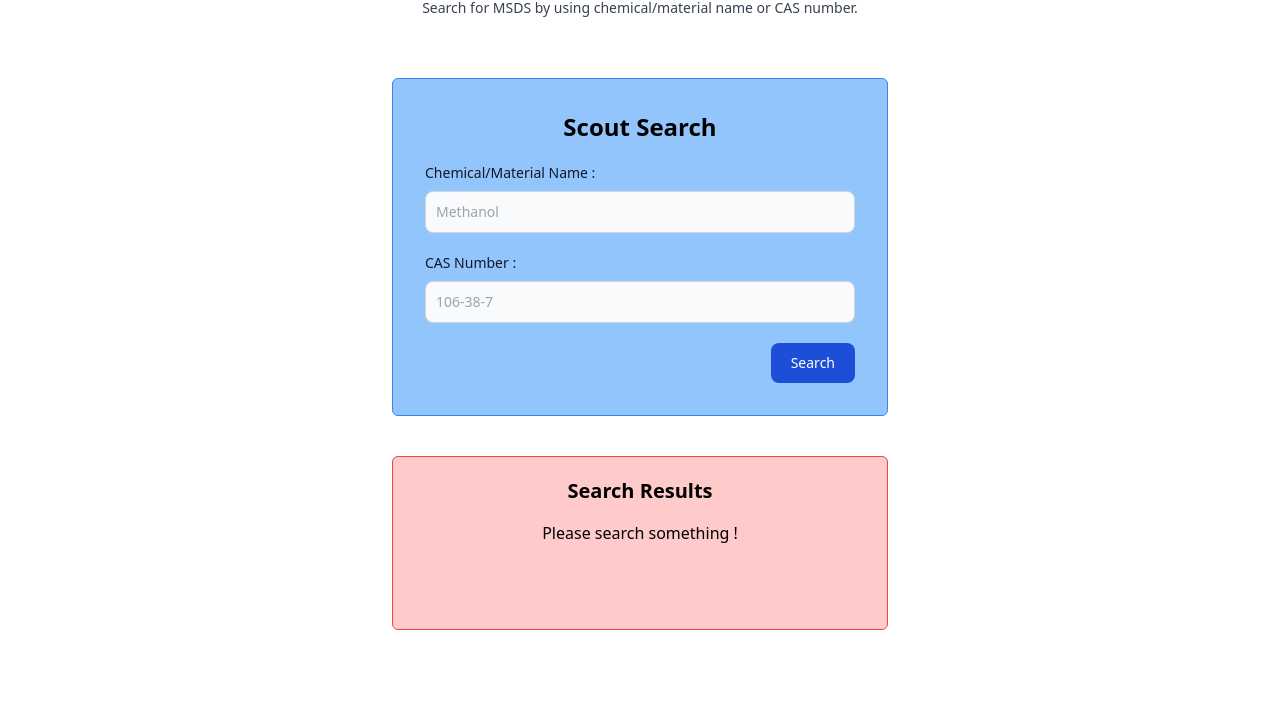
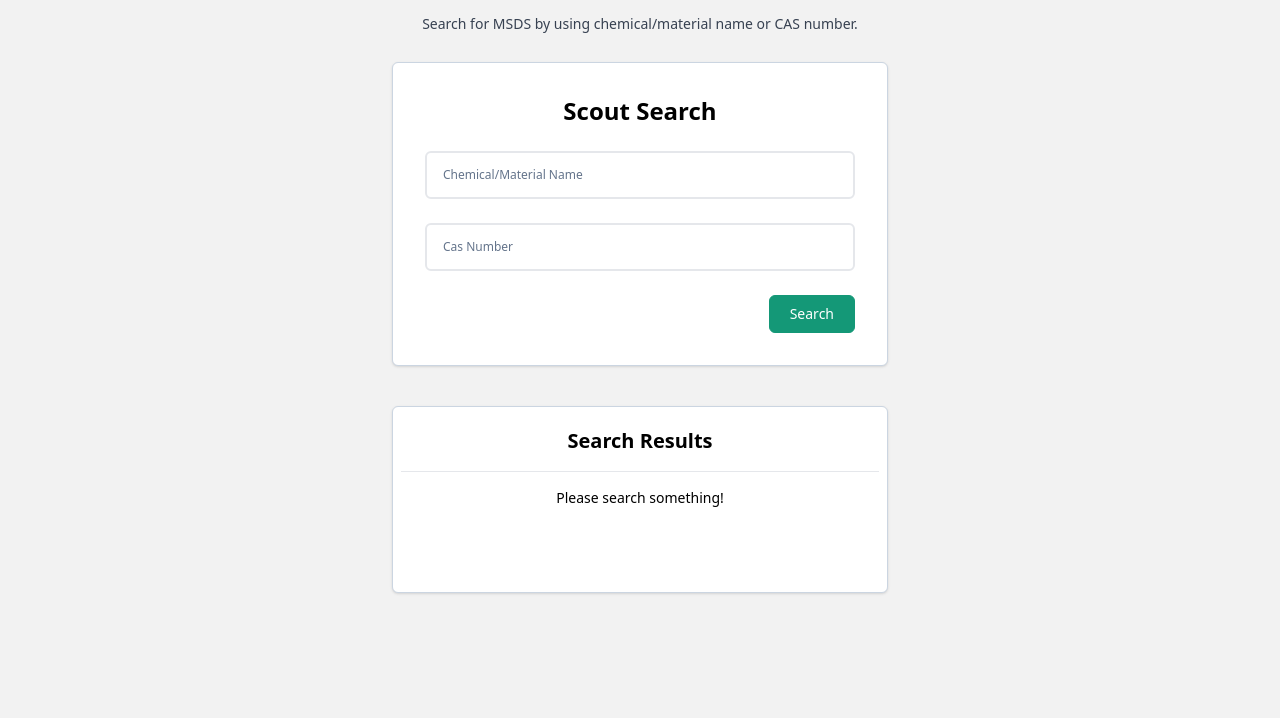
Before and after one commit to IDayanandJagtap/scout-ui, a plain HTML site: page index.html in a window 1280 px wide. Shown: the part 82-800 px from the top of the page. Drawn offline with nearby package versions, Linux system fonts and the light colour scheme.

Commit message:
Redesign UI to match platform styles

```diff
--- a/index.html
+++ b/index.html
@@ -4,9 +4,9 @@
 <head>
     <meta charset="UTF-8">
     <meta name="viewport" content="width=device-width, initial-scale=1.0">
-    <!-- <link href="https://cdnjs.cloudflare.com/ajax/libs/flowbite/2.3.0/flowbite.min.css" rel="stylesheet" /> -->
+    <link rel="shortcut icon" href="/assets/favicon.ico" type="image/x-icon">
     <script src="https://cdn.tailwindcss.com"></script>
-    <title>Scout</title>
+    <title>Scout | Viridium</title>
 
     <style>
         * {
@@ -14,8 +14,13 @@
             scroll-behavior: smooth;
         }
 
+        input:valid {
+            background-color: white;
+            /* Ensure the background color remains white when input has a value and loses focus */
+        }
+
         .response-link {
-            border: .5px solid #777;
+            border: .5px solid #b4b4b4;
             padding: 5px;
             margin-top: 10px;
             border-radius: 6px;
@@ -23,54 +28,65 @@
     </style>
 </head>
 
-<body>
+<body class="bg-[#f2f2f2]">
 
-    <div class="my-4 text-center p-4 lg:p-0">
-        <h1 class="text-4xl lg:text-5xl font-bold mb-4">SCOUT</h1>
+    <header class="w-full flex items-center sticky top-0 z-10 gap-2 bg-white shadow-md py-2 px-3">
+        <img class="w-12" src="./assets/headerLogo.png" alt="Viridium logo">
+        <h1 class="text-3xl font-bold ">SCOUT</h1>
+    </header>
+
+    <div class="mt-8 mb-2 text-center p-4 lg:p-0">
         <p class="text-sm text-gray-700">Search for MSDS by using chemical/material name or CAS number.</p>
     </div>
 
-    <div class="w-full flex justify-center p-5 mt-4 gap-8 lg:mt-10 ">
+    <div class="w-full flex justify-center p-5 gap-8">
         <!-- Form and response section -->
         <section class="w-full lg:w-2/5 flex flex-col justify-center lg:justify-start">
+
             <!-- Form -->
-            <form class=" mx-auto w-full bg-blue-300 border border-blue-500 p-8 rounded-md shadow-slate-900"
+            <form class=" mx-auto w-full text-sm bg-white border border-slate-300  p-8 rounded-md shadow"
                 onsubmit="handleOnFormSubmit(event)">
-                <h1 class="text-2xl text-center font-bold mb-5 ">Scout Search</h1>
-                <div class="mb-5">
-                    <label for="chemicalName" class="block mb-2 text-sm font-medium text-gray-900 ">Chemical/Material
-                        Name :
+                <h1 class="text-2xl text-center font-semibold mb-5 ">Scout Search</h1>
+
+                <!-- Name -->
+                <div class="relative my-6 group ">
+                    <input type="text" id="chemicalName" placeholder="Methanol"
+                        class="peer placeholder-transparent  border-2 rounded-md w-full p-3 outline-none focus:border-[#149877]" />
+                    <label id="chemicalName"
+                        class="px-1.5 bg-white text-slate-500 text-xs absolute left-3 -top-[0.01rem] transform -translate-y-1/2 transition-all duration-300 peer-placeholder-shown:top-1/2 peer-placeholder-shown:text-xs peer-focus:-top-[0.01rem] peer-focus:text-[#149877] peer-focus:text-xs">
+                        Chemical/Material Name
                     </label>
-                    <input type="text" id="chemicalName"
-                        class="bg-gray-50 border border-gray-300 text-gray-900 text-sm rounded-lg outline-none focus:border-blue-500 block w-full p-2.5"
-                        placeholder="Methanol" />
-                </div>
-                <div class="mb-5">
-                    <label for="casNumber" class="block mb-2 text-sm font-medium text-gray-900">CAS
-                        Number :
-                    </label>
-                    <input type="text" id="casNumber"
-                        class="bg-gray-50 border border-gray-300 text-gray-900 text-sm rounded-lg outline-none focus:border-blue-500 block w-full p-2.5 "
-                        placeholder="106-38-7" />
                 </div>
 
+                <!-- Cas number -->
+                <div class="relative my-6 group ">
+                    <input type="text" id="casNumber" placeholder="106-38-7"
+                        class="peer placeholder-transparent bg-white border-2 rounded-md w-full p-3 outline-none focus:border-[#149877]" />
+                    <label id="casNumber"
+                        class="px-1.5 bg-white text-slate-500 text-xs absolute left-3 -top-[0.01rem] transform -translate-y-1/2 transition-all duration-300 peer-placeholder-shown:top-1/2 peer-placeholder-shown:text-xs peer-focus:-top-[0.01rem] peer-focus:text-[#149877] peer-focus:text-xs">
+                        Cas Number
+                    </label>
+                </div>
 
+                <!-- Submit button -->
                 <div class="flex justify-end">
                     <button type="submit" id="searchBtn"
-                        class="text-white bg-blue-700 hover:bg-blue-800 focus:ring-4 focus:outline-none focus:ring-blue-300 font-medium rounded-lg text-sm w-full sm:w-auto px-5 py-2.5 text-center dark:bg-blue-600 dark:hover:bg-blue-700 dark:focus:ring-blue-800">
+                        class="text-white bg-[#149877] hover:bg-transparent hover:text-[#149877] border border-[#149877] rounded-md text-sm w-full sm:w-auto px-5 py-2 text-center">
                         Search
                     </button>
                 </div>
 
 
+
             </form>
 
             <!-- Response -->
-            <section class="w-full max-h-fit mt-10 px-2 py-5 bg-red-200 border border-red-500 rounded-md">
-                <h1 class="text-xl text-center font-bold">Search Results</h1>
+            <section class="w-full max-h-fit mt-10 px-2 py-5 bg-white border border-slate-300 shadow rounded-md">
+                <h1 class="text-xl mb-4 text-center font-semibold">Search Results</h1>
+                <hr>
 
                 <!-- Show while search is going on -->
-                <p class="text-center my-4" id="searchingState">Please search something !</p>
+                <p class="text-center text-sm my-4" id="searchingState">Please search something!</p>
 
                 <!-- Show verified results -->
                 <div id="verifiedResults"
@@ -90,7 +106,7 @@
         </section>
 
         <!-- PDF Viewer section -->
-        <section class="w-0 lg:w-3/5 h-fit-content hidden rounded-lg " id="viewPdfContainer">
+        <section class="w-0 lg:w-3/5 h-fit-content hidden  rounded-lg " id="viewPdfContainer">
             <!-- <h1 class=" text-center font-bold text-2xl my-2">Preview </h1> -->
 
             <!-- PDF FRAME -->
@@ -100,10 +116,10 @@
             <div class="flex justify-end items-center p-2">
                 <div>
                     <button
-                        class="py-2 px-4 mx-2 border border-red-500 bg-red-500 text-white rounded-lg hover:bg-red-600"
+                        class="py-1.5 px-5 mx-2 border border-[#149877] text-[#149877] rounded-md hover:text-white hover:bg-[#149877]"
                         onclick="closePdfViewer()">Close</button>
                     <button id="addToBuilderBtn" disabled=true
-                        class="py-2 px-4 border border-blue-500 bg-blue-500 text-white rounded-lg cursor-not-allowed">Add</button>
+                        class="py-1.5 px-5 border border-[#149877] bg-[#149877] text-white rounded-md cursor-not-allowed">Add</button>
                 </div>
 
             </div>
--- a/script.js
+++ b/script.js
@@ -11,7 +11,8 @@ const searchBtn = document.getElementById("searchBtn");
 const isMobileUser = window.innerWidth < 768;
 
 // API (azure) URL
-const BASE_API_URL = "https://scout-api.azurewebsites.net/";
+// const BASE_API_URL = "https://scout-api.azurewebsites.net/";
+const BASE_API_URL = "https://viridium-scout.azurewebsites.net/";
 
 // Display the search results
 const displayResults = (results) => {
@@ -29,7 +30,7 @@ const displayResults = (results) => {
         const a = document.createElement("a");
         a.className = "response-link";
         a.href = pdfUrl;
-        a.textContent = "⚪  " + filename;
+        a.textContent = "🔗  " + filename;
         a.addEventListener("click", openPdfOnLinkClick);
 
         // Add into respective container
@@ -40,7 +41,7 @@ const displayResults = (results) => {
             // Check if it has a heading already, if not then add heading first !
             if (!unverifiedResultContainer.hasChildNodes()) {
                 const h1 = document.createElement("h1");
-                h1.className = "text-lg font-bold";
+                h1.className = "text-lg font-semibold";
                 h1.textContent = "Suggestions";
                 unverifiedResultContainer.append(h1);
             }
```
Also changed, not shown: assets/favicon.ico (added), assets/headerLogo.png (added).
